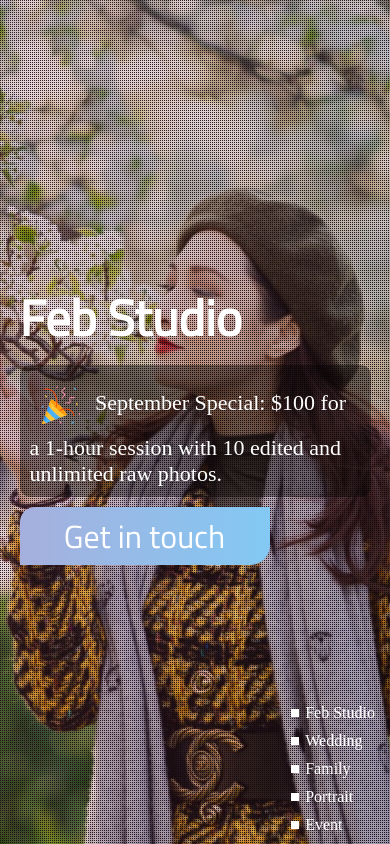
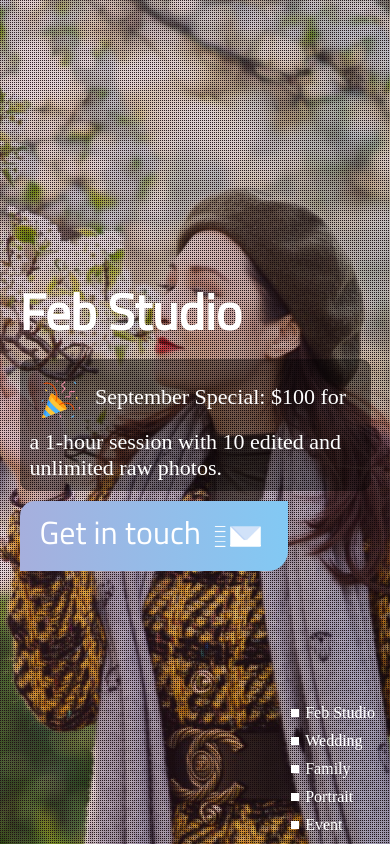
Before and after one commit to febdao/feb-studio-react, a React (Create React App) app: page / in a window 390 px wide. Shown: the top 844 px of the page. Built offline with nearby package versions, Linux system fonts and the light colour scheme; a web font is replaced by a local one.

Commit message:
DEV: mobile update

```diff
--- a/src/component/Cta.js
+++ b/src/component/Cta.js
@@ -3,8 +3,8 @@ import React from 'react'
 const Cta = () => {
   return (
     <div>
-      <a href="https://www.facebook.com/febstudio.fb" rel="noreferrer" className="button hide--mobile" target="_blank">Get in touch</a>
-      <a href="fb://profile/105337835476355" className="button hide--desktop">Get in touch</a>
+      <a href="https://www.facebook.com/febstudio.fb" rel="noreferrer" className="button hide--mobile" target="_blank">Get in touch <span className='mail-icon'></span></a>
+      <a href="fb://profile/105337835476355" className="button hide--desktop">Get in touch <span className='mail-icon'></span></a>
     </div>
   )
 }
--- a/src/style.css
+++ b/src/style.css
@@ -82,6 +82,16 @@ body {
     display: inline-block;
     vertical-align: middle;
     background: transparent url('./images/offer.gif') no-repeat center center;
+    background-size: 100%;
+  }.mail-icon {
+  position: relative;
+}.mail-icon:after {
+    content: '';
+    width: 60px;
+    height: 60px;
+    display: inline-block;
+    vertical-align: middle;
+    background: transparent url('./images/send.gif') no-repeat center center;
     background-size: 100%;
   }body {
   font-family: 'Alkatra', cursive;
--- a/src/styles/helper.css
+++ b/src/styles/helper.css
@@ -60,3 +60,18 @@
     background-size: 100%;
   }
 }
+
+
+.mail-icon {
+  position: relative;
+
+  &:after {
+    content: '';
+    width: 60px;
+    height: 60px;
+    display: inline-block;
+    vertical-align: middle;
+    background: transparent url('./images/send.gif') no-repeat center center;
+    background-size: 100%;
+  }
+}
```
Also changed, not shown: src/images/send.gif (added).
